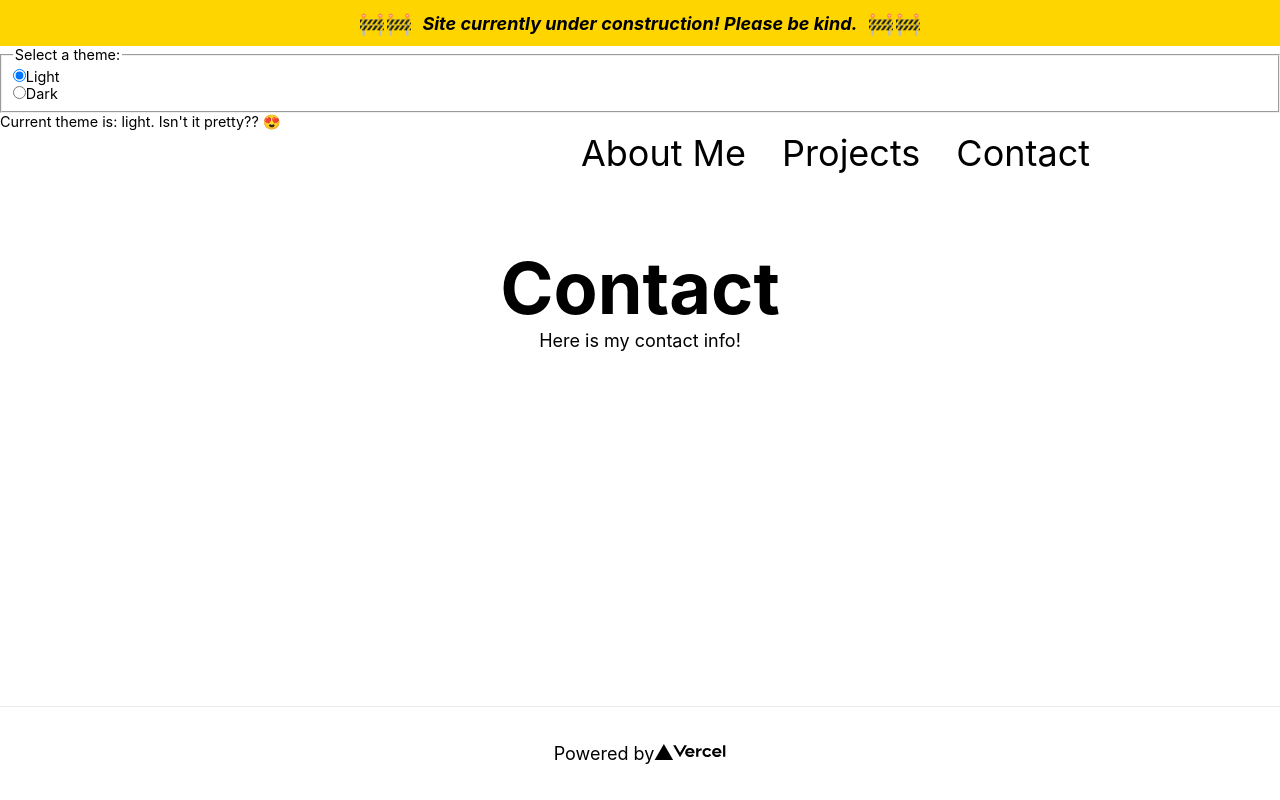
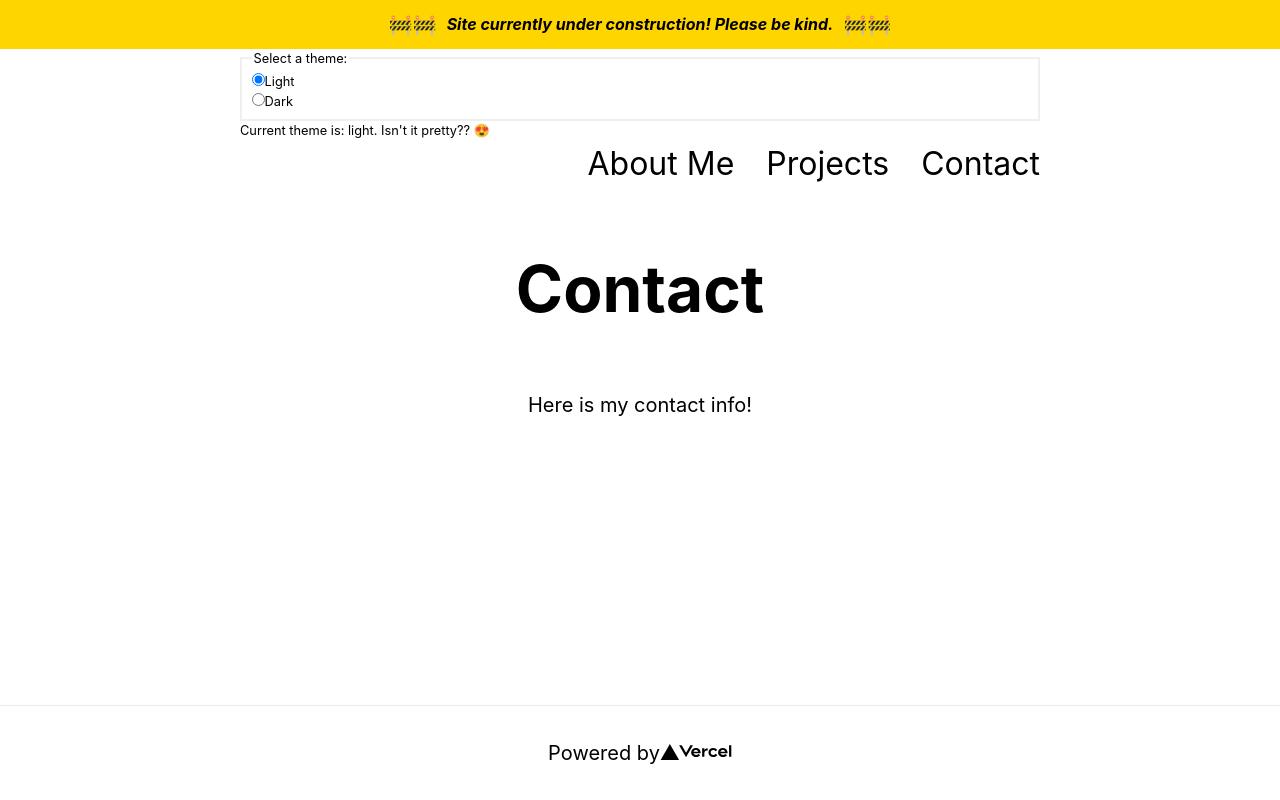
Before and after one commit to isaiahaiasi/portfolio, a Next.js app: page /contact in a window 1280 px wide. Built offline with nearby package versions, Linux system fonts and the light colour scheme.

Commit message:
Minor style updates

```diff
--- a/components/ThemeSwitcher/ThemeSwitcher.module.css
+++ b/components/ThemeSwitcher/ThemeSwitcher.module.css
@@ -1,3 +1,5 @@
 .themeSwitcher {
     font-size: .8rem;
+    width: var(--main-content-width);
+    margin: auto;
 }
--- a/components/ThemeSwitcher/ThemeSwitcher.tsx
+++ b/components/ThemeSwitcher/ThemeSwitcher.tsx
@@ -14,7 +14,7 @@ const ThemeSwitcher = () => {
 
   return (
     <div className={styles.themeSwitcher}>
-      <fieldset>
+      <fieldset style={{ borderStyle: "solid" }}>
         <legend>Select a theme:</legend>
         <div>
           <input
--- a/styles/Home.module.css
+++ b/styles/Home.module.css
@@ -4,7 +4,6 @@
 }
 
 .description {
-  margin: 4rem 0;
   line-height: 1.5;
   font-size: 1.5rem;
 }
--- a/styles/globals.css
+++ b/styles/globals.css
@@ -14,12 +14,16 @@ body {
   font-family: -apple-system, BlinkMacSystemFont, Segoe UI, Roboto, Oxygen,
     Ubuntu, Cantarell, Fira Sans, Droid Sans, Helvetica Neue, sans-serif;
 
-  font-size: 18px;
+  line-height: 1.5;
 }
 
 html, body, #__next {
   height: 100%;
   overflow: auto;
+}
+
+#__next {
+  font-size: 1.25rem;
 }
 
 a {
@@ -38,6 +42,7 @@ a {
   flex-direction: column;
   justify-content: center;
   align-items: center;
+  gap: 4rem;
 }
 
 .title a {
```
